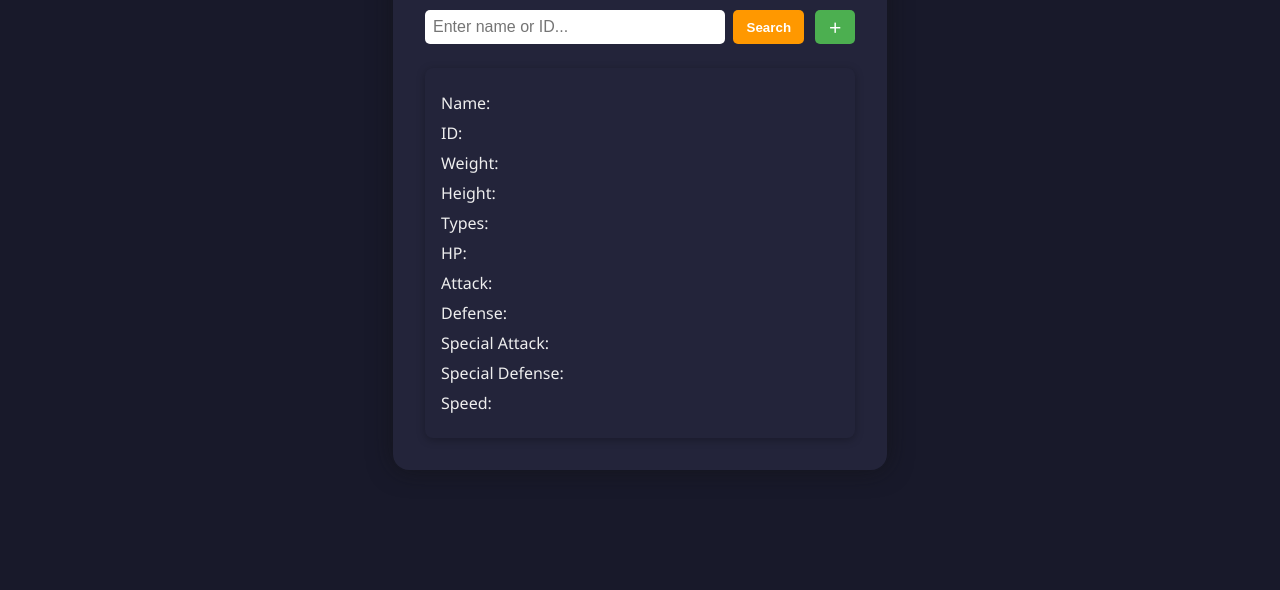
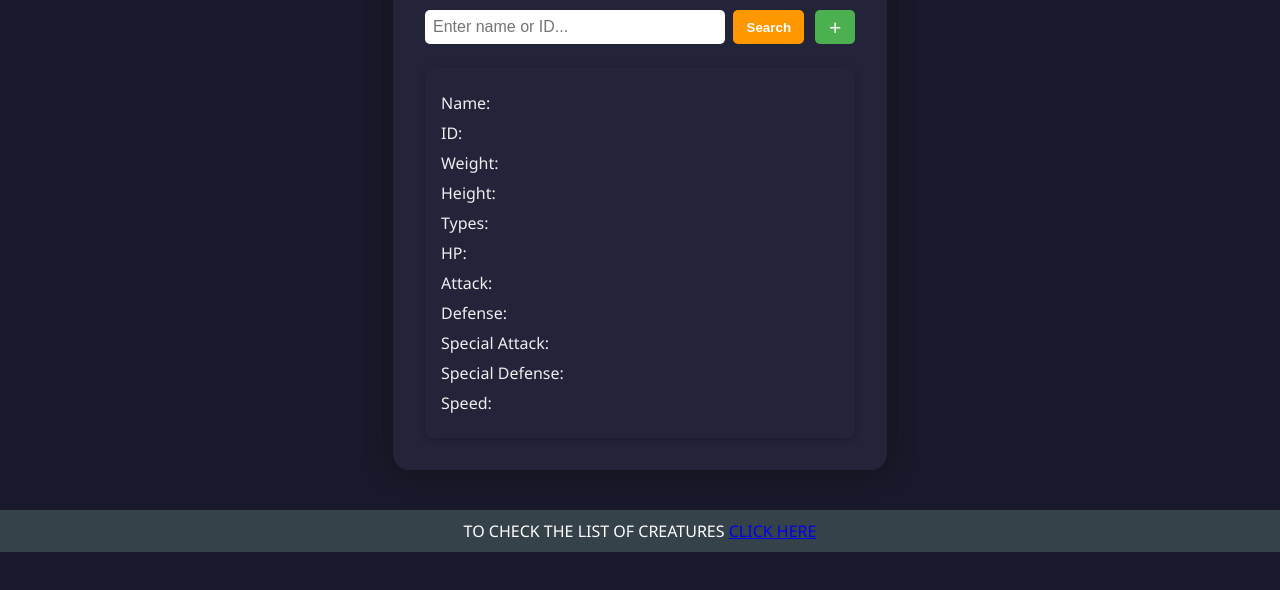
Before and after one commit to mohamednizar17/RPG-Creature-Search-App, a plain HTML site: page index.html in a window 1280 px wide. Shown: the part 158-748 px from the top of the page. Drawn offline with Linux system fonts and the light colour scheme.

Commit message:
Update index.html

```diff
--- a/index.html
+++ b/index.html
@@ -49,6 +49,11 @@
       <button type="button" id="cancel-create">Cancel</button>
     </form>
   </div>
+  <div>
+      <footer>TO CHECK THE LIST OF CREATURES
+      <a href=" https://rpg-creature-api.freecodecamp.rocks/api/creatures" >CLICK HERE</a>
+      </footer>
+  </div>
   <script src="script.js"></script>
 </body>
 </html>
```
